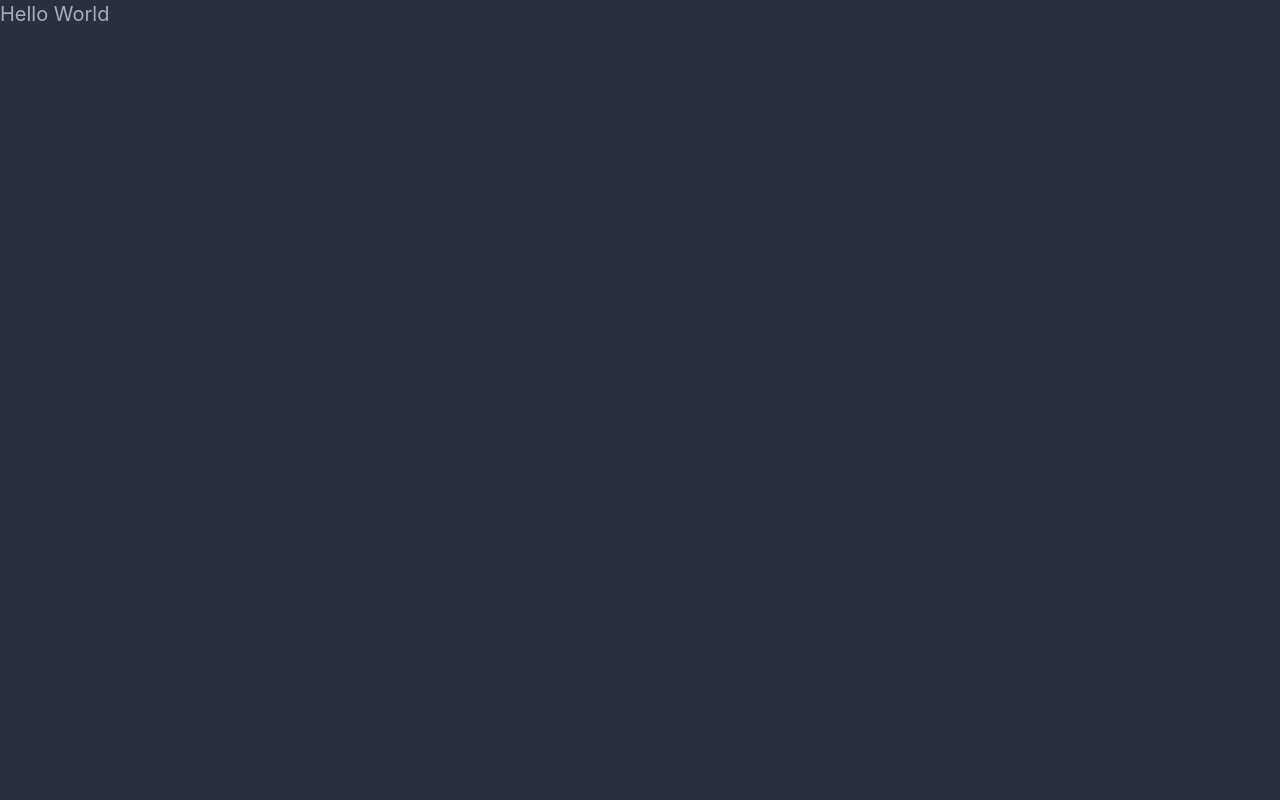
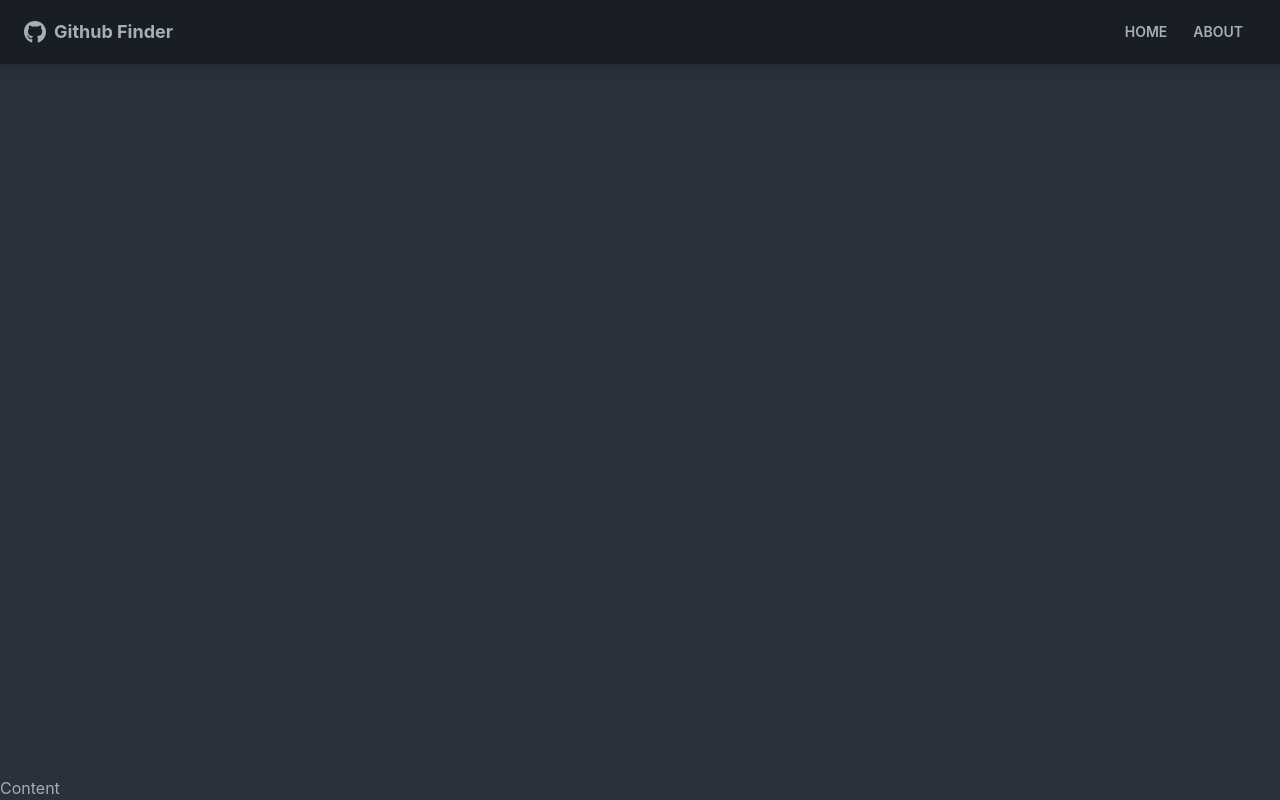
Before and after one commit to BarnabasLim/GithubFinder_DaisyUI, a React (Create React App) app: page / in a window 1280 px wide. Built offline with nearby package versions, Linux system fonts and the light colour scheme.

Commit message:
impliment routers and navbar

```diff
--- a/src/App.js
+++ b/src/App.js
@@ -1,34 +1,21 @@
 
 import './App.css';
+import {BrowserRouter as Router, Route ,Routes} from 'react-router-dom';
+import Navbar from './components/layout/Navbar';
 
 function App() {
-  const themes= ["light", "dark", "cupcake", "bumblebee", "emerald", "corporate", "synthwave", "retro", "cyberpunk", "valentine", "halloween", "garden", "forest", "aqua", "lofi", "pastel", "fantasy", "wireframe", "black", "luxury", "dracula", "cmyk", "autumn", "business", "acid", "lemonade", "night", "coffee", "winter"]
-  const changeTheme=()=>{
-    const htmlElement=document.querySelector('html')
-    const attrs=htmlElement.attributes;
 
-    // for(const attr in attrs){
-    //   console.log("here",attr, attrs.length)
-    //   // console.log("here There",attrs[1])
-    // }
-    // for(let i=0;i<attrs.length;i++){
-    //   console.log("here There",attrs[i].nodeValue,attrs[i].nodeName)
-    // }
-    const currTheme=htmlElement.getAttribute("data-theme")
-    console.log(themes.indexOf(currTheme),themes.length-1)
-    if(themes.indexOf(currTheme)!==themes.length-1){
-      htmlElement.setAttribute("data-theme", themes[themes.indexOf(currTheme)+1]);
-      console.log(themes[themes.indexOf(currTheme)+1])
-    }else{
-      htmlElement.setAttribute("data-theme", themes[0]);
-      console.log(themes[0])
-    }
-    // console.log("overall", attrs)
-  }
   return (
-    <div onClick={changeTheme}>
-      <h1 className="text-xl">Hello World</h1>
-    </div>
+    <Router>
+
+      <div className="flex flex-col justify-between h-screen">
+        <Navbar/>
+        <main>
+          Content
+        </main>
+      </div>
+    </Router>
+
   );
 }
 
--- /dev/null
+++ b/src/components/layout/Navbar.jsx
@@ -0,0 +1,63 @@
+import React from 'react'
+import {FaGithub} from 'react-icons/fa'
+import {Link} from 'react-router-dom'
+import PropTypes from 'prop-types'
+
+const Navbar = ({title}) => {
+  const themes= ["light", "dark", "cupcake", "bumblebee", "emerald", "corporate", "synthwave", "retro", "cyberpunk", "valentine", "halloween", "garden", "forest", "aqua", "lofi", "pastel", "fantasy", "wireframe", "black", "luxury", "dracula", "cmyk", "autumn", "business", "acid", "lemonade", "night", "coffee", "winter"]
+  const changeTheme=()=>{
+    const htmlElement=document.querySelector('html')
+    // const attrs=htmlElement.attributes;
+
+    // for(const attr in attrs){
+    //   console.log("here",attr, attrs.length)
+    //   // console.log("here There",attrs[1])
+    // }
+    // for(let i=0;i<attrs.length;i++){
+    //   console.log("here There",attrs[i].nodeValue,attrs[i].nodeName)
+    // }
+    const currTheme=htmlElement.getAttribute("data-theme")
+    console.log(themes.indexOf(currTheme),themes.length-1)
+    if(themes.indexOf(currTheme)!==themes.length-1){
+      htmlElement.setAttribute("data-theme", themes[themes.indexOf(currTheme)+1]);
+      console.log(themes[themes.indexOf(currTheme)+1])
+    }else{
+      htmlElement.setAttribute("data-theme", themes[0]);
+      console.log(themes[0])
+    }
+    // console.log("overall", attrs)
+  }
+  return (
+    <nav className='navbar mb-12 shadow-lg bg-neutral text-neutral-content'>
+        <div className="container mx-auto">
+            <div className="flex-none px-2 mx-2" >
+                <FaGithub className="inline pr-2 text-3xl"/>
+                <Link to='/' className='text-lg font-bold align-middle' onClick={changeTheme}>
+                    {title}
+                </Link>
+            </div>
+            <div className="flex-1 px-2 mx-2">
+                <div className="flex justify-end">
+                    <Link to='/' className='btn btn-ghost btn-sm rounded-btn'>
+                        Home
+                    </Link>
+                    <Link to='/About' className='btn btn-ghost btn-sm rounded-btn'>
+                        About
+                    </Link>
+                </div>
+            </div>
+        </div>
+
+    </nav>
+  )
+}
+
+Navbar.defaultProps={
+    title:'Github Finder',
+}
+
+Navbar.propTypes={
+    title: PropTypes.string,
+}
+
+export default Navbar
```
Also changed, not shown: src/1_Setup.txt.
